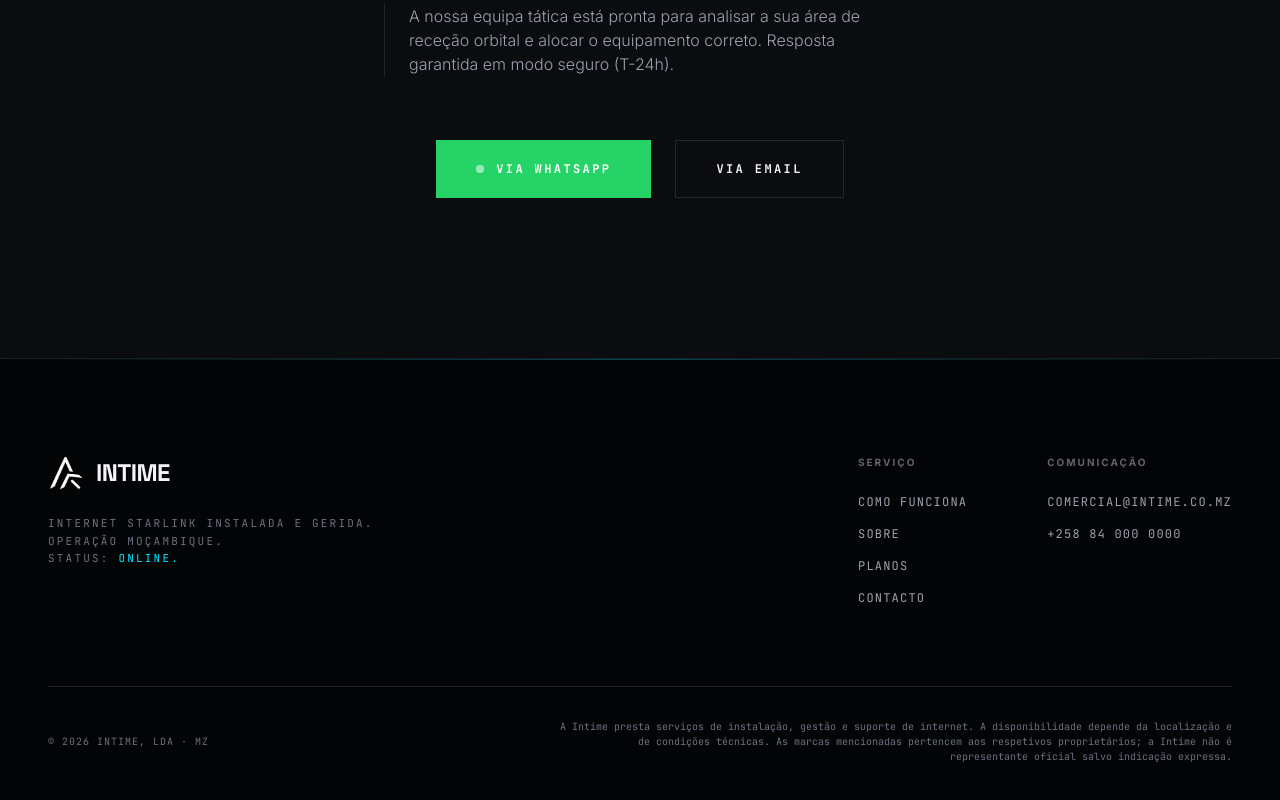
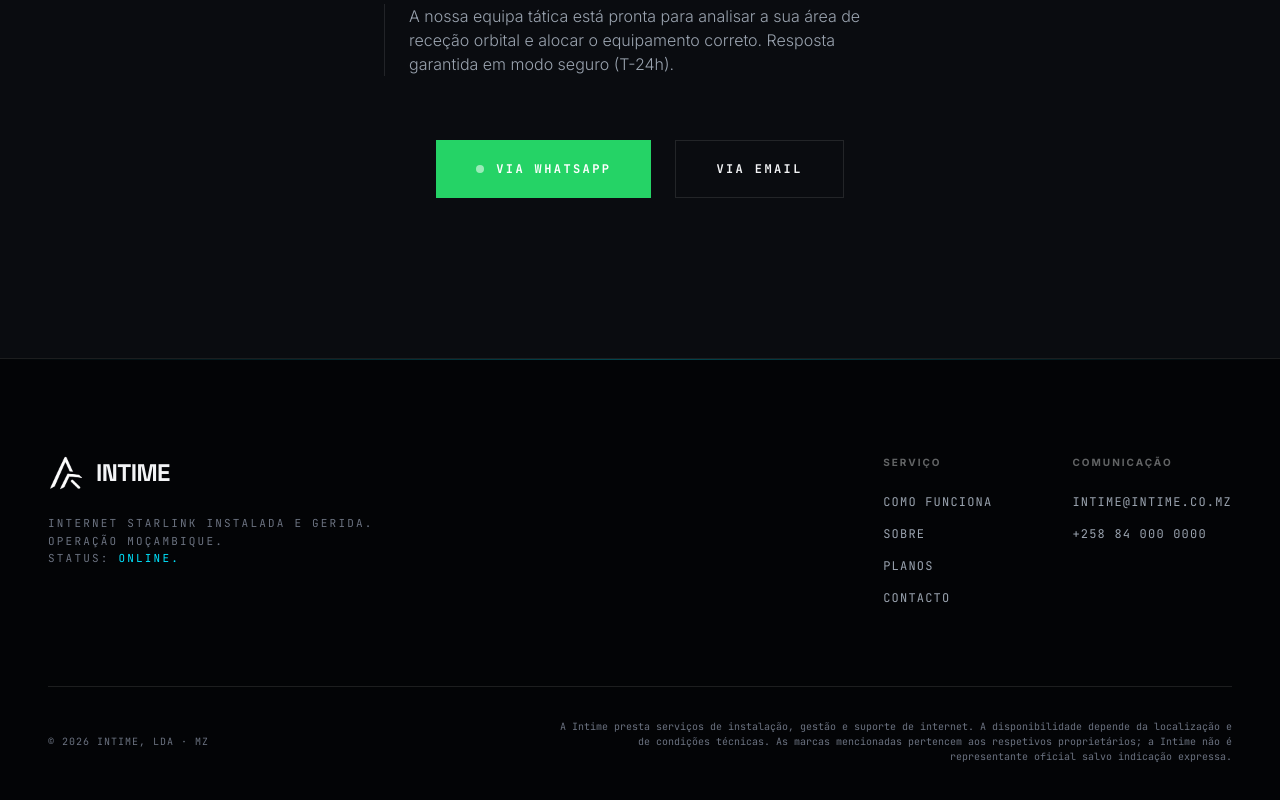
Before and after one commit to zelio-alberto/Intime, a React (Vite) app: page / in a window 1280 px wide. Shown: the part 5120-5920 px from the top of the page. Built offline with nearby package versions, Linux system fonts and the light colour scheme; no server answers; the database is empty.

Commit message:
Contacto: email padrao passa a intime@intime.co.mz (Workspace novo)
Co-Authored-By: Claude Fable 5 <noreply@anthropic.com>

```diff
--- a/src/useSiteConfig.ts
+++ b/src/useSiteConfig.ts
@@ -91,7 +91,7 @@ Este documento é um resumo das condições. As condições completas e vinculat
 // Valores por omissão — o site mostra isto enquanto nada estiver guardado no Firestore.
 export const DEFAULT_CONFIG: SiteConfig = {
   contacts: {
-    email: "comercial@intime.co.mz",
+    email: "intime@intime.co.mz",
     whatsapp: "258840000000",
     phone: "+258 84 000 0000",
   },
```
